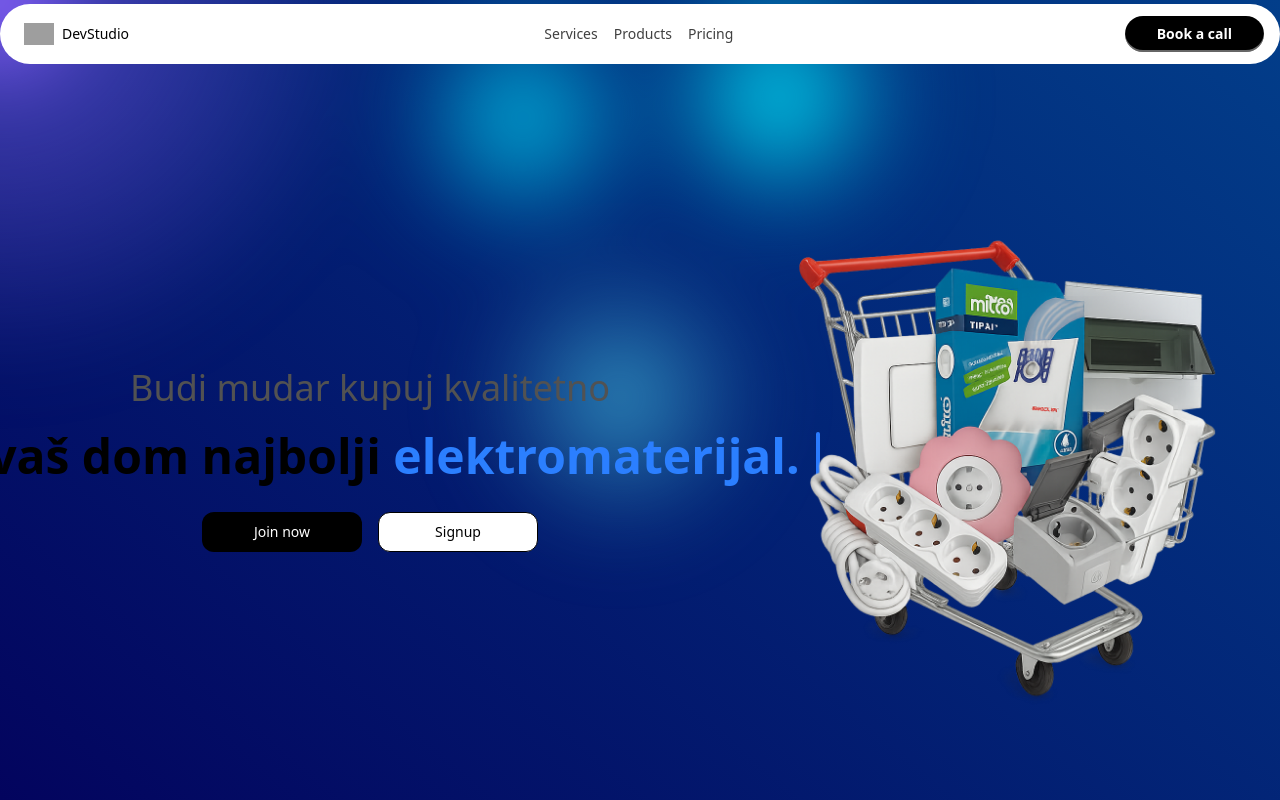
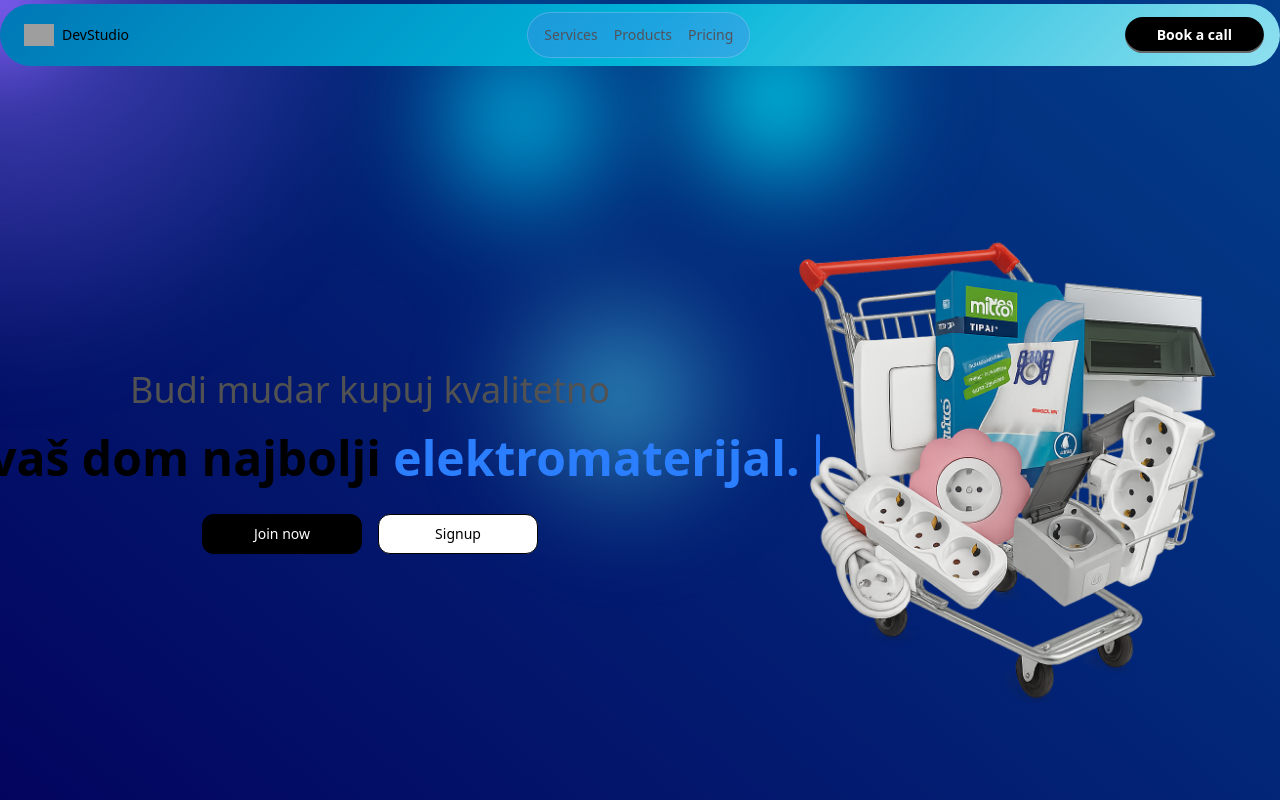
Before and after one commit to darkohedgehog/nextjs-wp-shop, a Next.js app: page / in a window 1280 px wide. Built offline with nearby package versions, Linux system fonts and the light colour scheme; grey boxes are pictures that could not be loaded.

Commit message:
`Added custom CSS classes and updated navigation component styles`

```diff
--- a/src/app/globals.css
+++ b/src/app/globals.css
@@ -43,3 +43,47 @@
     }
   }
 }
+
+.bg-gradient-custom {
+  background: linear-gradient(
+    135deg,
+    rgba(0, 119, 182, 1) 0%,
+    rgba(0, 150, 199, 1) 25%,
+    rgba(0, 180, 216, 1) 50%,
+    rgba(72, 202, 228, 1) 75%,
+    rgba(144, 224, 239, 1) 100%
+  );
+}
+
+.bg-gradient-custom-hover:hover {
+  background: linear-gradient(
+    135deg,
+    rgba(0, 119, 182, 1) 0%,
+    rgba(0, 150, 199, 1) 25%,
+    rgba(0, 180, 216, 1) 50%,
+    rgba(72, 202, 228, 1) 75%,
+    rgba(144, 224, 239, 1) 90%,
+    rgba(140, 100, 255, 1) 100%
+  );
+}
+.primary-color {
+  color: rgba(0, 119, 182, 1);
+}
+
+.bg-primary-color {
+  background-color: rgba(0, 119, 182, 1);
+}
+.glass-primary {
+  background: rgba(140, 100, 255, 0.2);
+  backdrop-filter: blur(10px);
+  -webkit-backdrop-filter: blur(10px);
+  border: 1px solid rgba(255, 255, 255, 0.2);
+  border-radius: 9999px; /* full rounded */
+}
+.secondary-color {
+  color: rgb(0, 150, 199, 1);
+}
+
+.bg-secondary-color {
+  background-color: rgba(0, 150, 199, 1);
+}
--- a/src/components/navigation/Nav.tsx
+++ b/src/components/navigation/Nav.tsx
@@ -58,7 +58,7 @@ const DesktopNav = ({ navItems }: any) => {
   return (
     <motion.div
       className={cn(
-        "relative z-[60] mx-auto hidden w-full max-w-7xl flex-row items-center justify-between self-start rounded-full bg-white px-4 py-2 lg:flex dark:bg-neutral-950",
+        "relative z-[60] mx-auto hidden w-full max-w-7xl flex-row items-center justify-between self-start rounded-full px-4 py-2 lg:flex bg-gradient-custom",
         "sticky inset-x-0 top-40",
       )}
     >
@@ -238,7 +238,7 @@ export const MenuItem = ({
     <div onMouseEnter={() => setActive(item)} className="relative">
       <motion.p
         transition={{ duration: 0.3 }}
-        className="cursor-pointer text-neutral-700 hover:opacity-[0.9] dark:text-neutral-300"
+        className="cursor-pointer hover:opacity-[0.9] dark:text-neutral-100"
       >
         {item}
       </motion.p>
@@ -254,7 +254,7 @@ export const MenuItem = ({
                 <motion.div
                   transition={transition}
                   layoutId="active" // layoutId ensures smooth animation
-                  className="mt-4 overflow-hidden rounded-2xl bg-white shadow-xl backdrop-blur-sm dark:bg-neutral-950"
+                  className="mt-4 overflow-hidden rounded-2xl bg-secondary-color shadow-xl backdrop-blur-sm"
                 >
                   <motion.div
                     layout // layout ensures smooth animation
@@ -282,7 +282,7 @@ export const Menu = ({
   return (
     <nav
       onMouseLeave={() => setActive(null)} // resets the state
-      className="relative flex justify-center space-x-4 rounded-full bg-white px-4 py-3 dark:bg-neutral-950"
+      className="relative flex justify-center space-x-4 rounded-full glass-primary px-4 py-3"
     >
       {children}
     </nav>
@@ -310,10 +310,10 @@ export const ProductItem = ({
         className="flex-shrink-0 rounded-md shadow-2xl"
       />
       <div>
-        <h4 className="mb-1 text-base font-normal text-black dark:text-white">
+        <h4 className="mb-1 text-base font-normal text-white">
           {title}
         </h4>
-        <p className="max-w-[10rem] text-sm text-neutral-700 dark:text-neutral-300">
+        <p className="max-w-[10rem] text-sm text-neutral-100">
           {description}
         </p>
       </div>
@@ -325,7 +325,7 @@ export const HoveredLink = ({ children, ...rest }: any) => {
   return (
     <Link
       {...rest}
-      className="text-neutral-700 hover:text-black dark:text-neutral-200"
+      className="text-neutral-200 hover:text-black"
     >
       {children}
     </Link>
```
